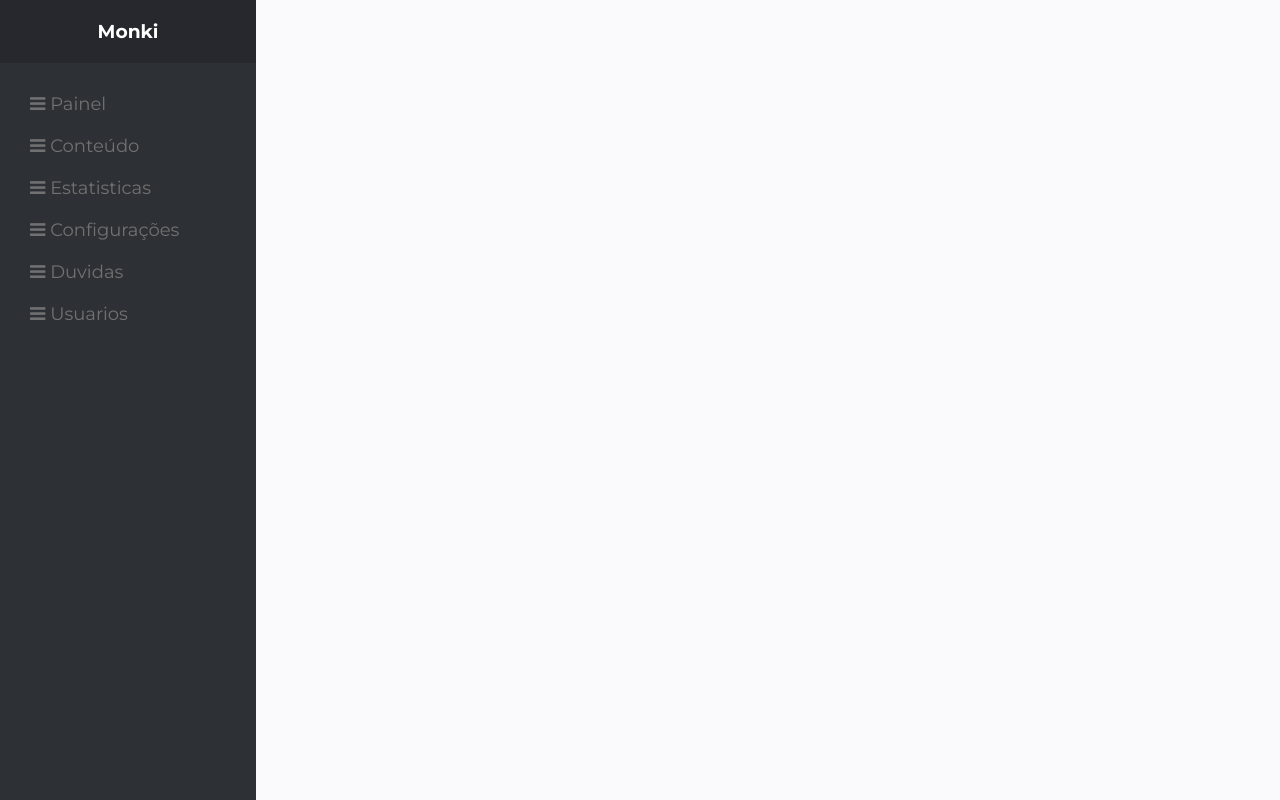
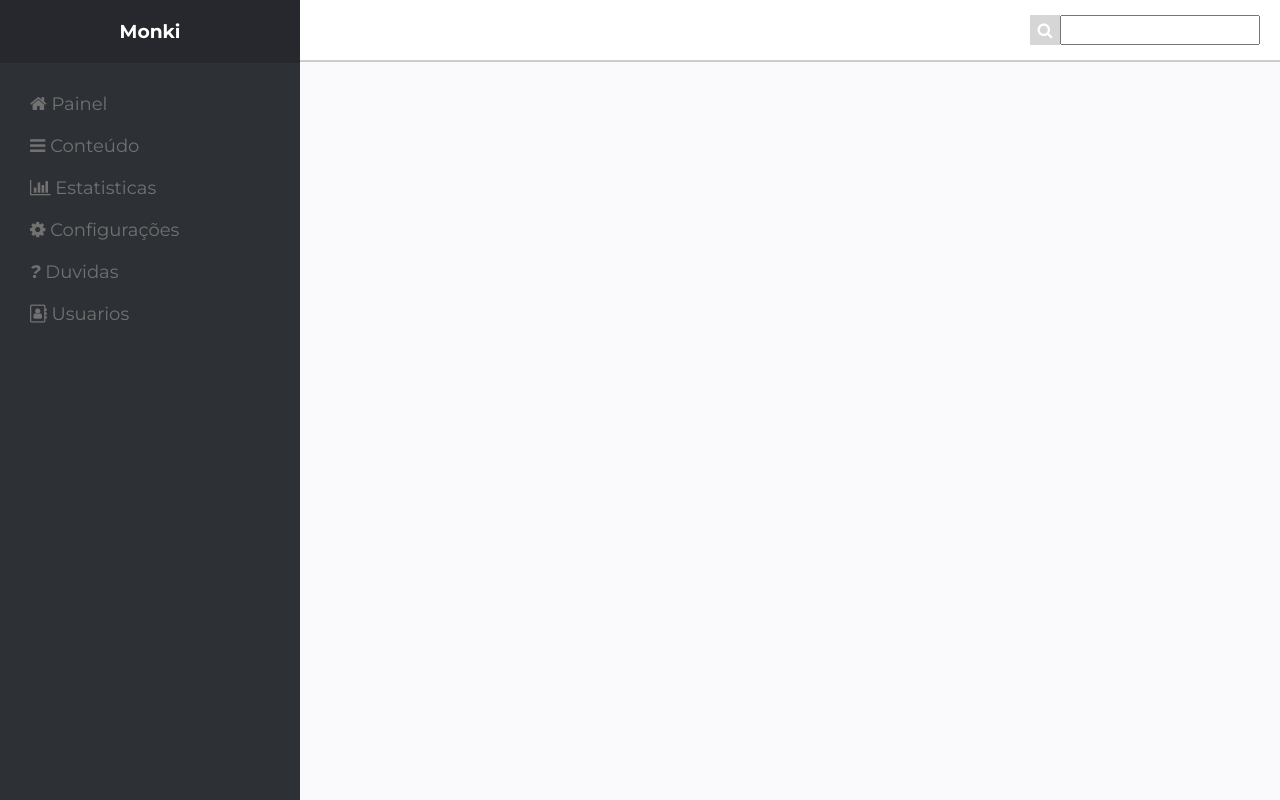
Before and after one commit to Marcsfic98/Dashboard, a plain HTML site: page index.html in a window 1280 px wide. Drawn offline with Linux system fonts and the light colour scheme.

Commit message:
iniciando seçao de header e conteudo

```diff
--- a/css/style.css
+++ b/css/style.css
@@ -10,16 +10,19 @@ html ,body{
     height: 100%;
 }
 
+.clear{
+    clear: both;
+}
 
 /*navbar*/
 
 
 .side_bar{
-    width: 20%;
     background-color: #2d3035;
     height: 100%;
     color: white;
-    max-width: 300px;
+    width: 300px;
+    float: left ;
 }
 
 .topo{
@@ -61,3 +64,56 @@ html ,body{
     color: white;
     transition: 0.6s;
 }
+
+/*conteudo*/
+
+
+.main_content{
+    float: left;
+    width: calc(100% - 300px);
+    height: 100%;
+}
+
+header{
+    background-color: white;
+    padding: 15px 20px;
+    border-bottom: 2px solid #ccc;
+}
+
+.pesquisa_campo{
+    float: right;
+}
+
+.icone_pesquisa{
+    background-color: #d6d6d6;
+    width: 30px;
+    height: 30px;
+    color: white;
+    display: inline-block;
+    text-align: center;
+    vertical-align: middle;
+}
+
+.icone_pesquisa i{
+    position: relative;
+    top: 6px;
+    cursor: pointer;
+
+}
+
+.pesquisa_campo form{
+    display: inline-block;
+    vertical-align: middle;
+}
+
+.pesquisa_campo input{
+    width: 200px;
+    height: 30px;
+    padding-left: 10px;
+    font-size: 16px;
+}
+
+
+.pesquisa_campo input:focus{
+    outline: 0;
+}
--- a/index.html
+++ b/index.html
@@ -4,6 +4,7 @@
     <meta charset="UTF-8">
     <link rel="stylesheet" href="css/font-awesome.min.css">
     <link rel="preconnect" href="https://fonts.googleapis.com">
+    <link rel="stylesheet" href="https://cdnjs.cloudflare.com/ajax/libs/font-awesome/4.7.0/css/font-awesome.min.css">
     <link rel="preconnect" href="https://fonts.gstatic.com" crossorigin>
     <link href="https://fonts.googleapis.com/css2?family=Montserrat:ital,wght@0,100..900;1,100..900&family=Roboto:ital,wght@0,100..900;1,100..900&display=swap" rel="stylesheet">
     <link rel="stylesheet" href="css/style.css">
@@ -17,14 +18,24 @@
      </div><!--topo-->
      <div class="menu">
         <ul>
-            <li><i class="fa fa-bars"></i><a href=""> Painel</a></li>
-            <li><i class="fa fa-bars"></i><a href=""> Conteúdo</a></li>
-            <li><i class="fa fa-bars"></i><a href=""> Estatisticas</a></li>
-            <li><i class="fa fa-bars"></i><a href=""> Configurações</a></li>
-            <li><i class="fa fa-bars"></i><a href=""> Duvidas</a></li>
-            <li><i class="fa fa-bars"></i><a href=""> Usuarios</a></li>
+            <li><i class="fa fa-home"></i><a href="#"> Painel</a></li>
+            <li><i class="fa fa-bars"></i><a href="#"> Conteúdo</a></li>
+            <li><i class="fa fa-bar-chart"></i><a href="#"> Estatisticas</a></li>
+            <li><i class="fa fa-cog"></i><a href="#"> Configurações</a></li>
+            <li><i><b>?</b></i><a href="#"> Duvidas</a></li>
+            <li><i class="fa fa-address-book-o"></i><a href="#"> Usuarios</a></li>
         </ul>
      </div><!--menu-->
     </div><!--side_bar-->
+
+    <div class="main_content">
+        <header>
+            <div class="pesquisa_campo">
+                <div class="icone_pesquisa"><i class="fa fa-search"></i></div><form><input type="text"></form>
+            </div><!--pesquisa_campo-->
+            <div class="clear"></div><!--clear-->
+        </header>
+    </div><!--main_content-->
+    <div class="clear"></div><!--clear-->
 </body>
 </html>
```
